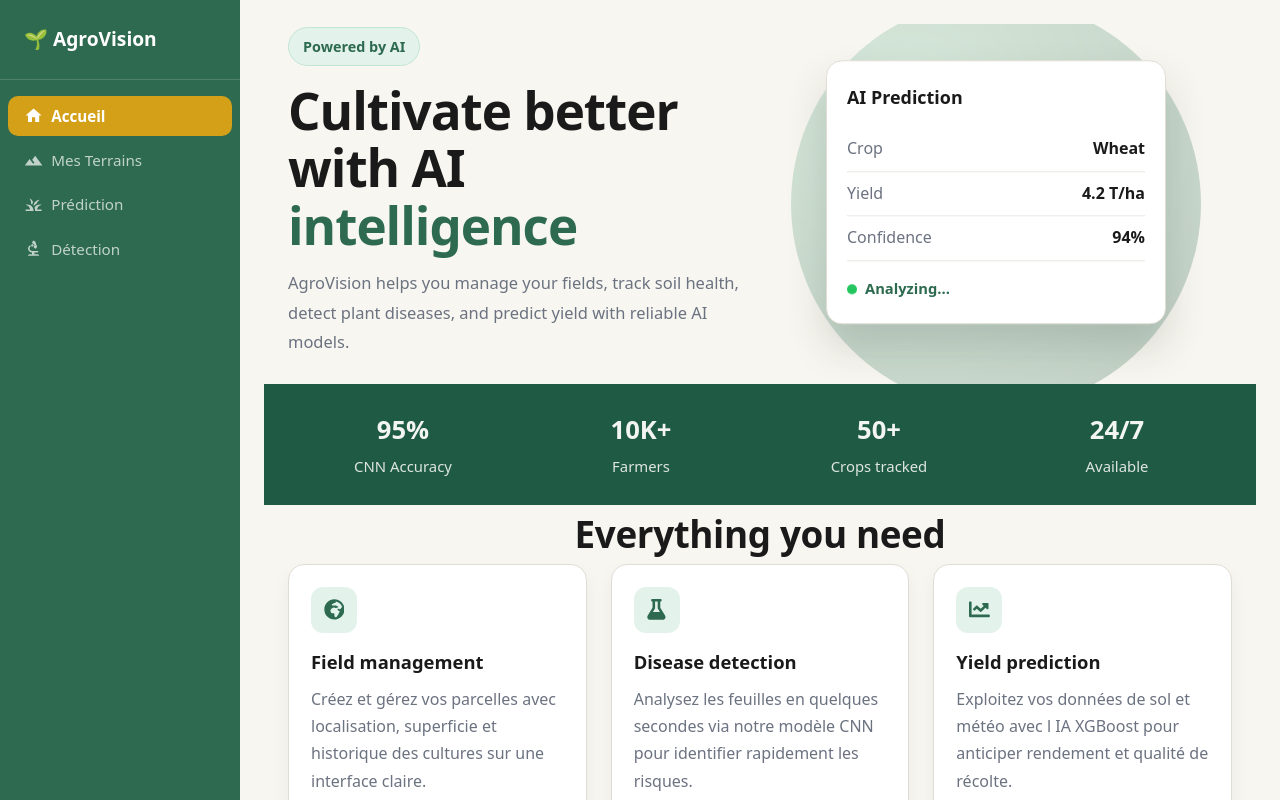
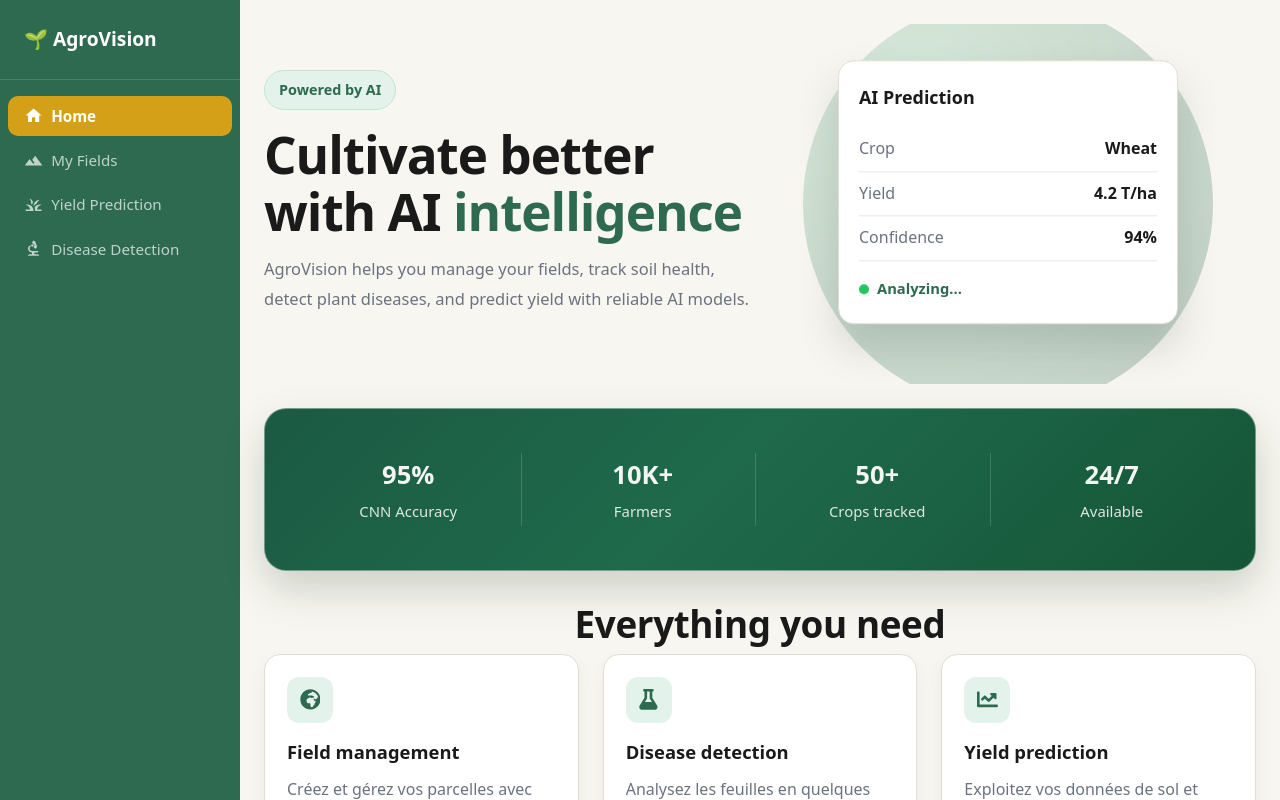
Before and after one commit to HoussemMosbeh/AgroVision, a React (Vite) app in the folder FrontEnd/: page /app in a window 1280 px wide. Shown: the top 800 px of the page. Built offline with nearby package versions, Linux system fonts and the light colour scheme; sample sign-in values are in the browser's storage.

Commit message:
sbh khyyr wldy

```diff
--- a/FrontEnd/src/components/layout/Sidebar.jsx
+++ b/FrontEnd/src/components/layout/Sidebar.jsx
@@ -3,10 +3,10 @@ import { MdHome, MdTerrain, MdGrass, MdBiotech } from 'react-icons/md'
 import './Sidebar.css'
 
 const navItems = [
-  { to: '/app',         icon: <MdHome />,    label: 'Accueil'      },
-  { to: '/app/terrain', icon: <MdTerrain />, label: 'Mes Terrains' },
-  { to: '/app/yield',   icon: <MdGrass />,   label: 'Prédiction'   },
-  { to: '/app/disease', icon: <MdBiotech />, label: 'Détection'    },
+  { to: '/app',         icon: <MdHome />,    label: 'Home' },
+  { to: '/app/terrain', icon: <MdTerrain />, label: 'My Fields' },
+  { to: '/app/yield',   icon: <MdGrass />,   label: 'Yield Prediction' },
+  { to: '/app/disease', icon: <MdBiotech />, label: 'Disease Detection' },
 ]
 
 function Sidebar() {
--- a/FrontEnd/src/pages/Home.css
+++ b/FrontEnd/src/pages/Home.css
@@ -5,7 +5,8 @@
 }
 
 .home__container {
-  width: min(1120px, calc(100% - (var(--space-lg) * 2)));
+  /* Plus d'air sur les côtés */
+  width: min(1120px, calc(100% - (var(--space-xl) * 2)));
   margin: 0 auto;
 }
 
@@ -128,13 +129,13 @@
 .home__hero {
   position: relative;
   overflow: hidden;
-  padding: var(--space-xl) 0 calc(var(--space-xl) + 6px);
+  padding: calc(var(--space-xl) + var(--space-lg)) 0 calc(var(--space-xl) + var(--space-md));
 }
 
 .home__hero-grid {
   display: grid;
   grid-template-columns: 1fr 1fr;
-  gap: var(--space-xl);
+  gap: calc(var(--space-xl) + var(--space-md));
   align-items: center;
 }
 
@@ -258,8 +259,9 @@
 
 /* Barre de stats */
 .home__stats {
-  background: #1f5a44;
-  padding: 10px 0;
+  /* Animations de révélation */
+  padding: var(--space-lg) 0;
+  background: transparent;
   opacity: 0;
   transform: translateY(10px);
   transition: opacity 0.7s ease-in-out, transform 0.7s ease-in-out;
@@ -274,12 +276,30 @@
   display: grid;
   grid-template-columns: repeat(4, minmax(0, 1fr));
   gap: var(--space-sm);
+
+  /* Design premium pour la zone entourée */
+  background: linear-gradient(135deg, #1b5a43 0%, #1f6a4b 45%, #155437 100%);
+  border: 1px solid color-mix(in srgb, var(--color-border) 25%, rgba(255, 255, 255, 0.25));
+  border-radius: calc(var(--radius-lg) + 6px);
+  padding: calc(var(--space-lg) + 6px);
+  box-shadow: 0 18px 40px rgba(10, 40, 24, 0.18);
 }
 
 .home__stat {
   padding: var(--space-md);
   text-align: center;
   color: #f3f5f2;
+  position: relative;
+}
+
+.home__stat:not(:nth-child(4))::after {
+  content: '';
+  position: absolute;
+  top: 14px;
+  right: 0;
+  height: calc(100% - 28px);
+  width: 1px;
+  background: rgba(255, 255, 255, 0.16);
 }
 
 .home__stat-value {
@@ -296,7 +316,7 @@
 
 /* Section fonctionnalites */
 .home__features {
-  padding: calc(var(--space-xl) + 6px) 0;
+  padding: calc(var(--space-xl) + var(--space-lg)) 0;
 }
 
 .home__section-title {
@@ -359,7 +379,7 @@
 
 /* Section comment ca marche */
 .home__steps {
-  padding: 0 0 calc(var(--space-xl) + 6px);
+  padding: 0 0 calc(var(--space-xl) + var(--space-lg));
 }
 
 .home__steps-line {
@@ -401,7 +421,7 @@
 .home__footer {
   border-top: 1px solid var(--color-border);
   background: color-mix(in srgb, var(--color-surface) 95%, #fefefe);
-  padding: var(--space-xl) 0;
+  padding: calc(var(--space-xl) + var(--space-lg)) 0;
 }
 
 .home__footer-inner {
@@ -551,6 +571,10 @@
     grid-template-columns: repeat(2, minmax(0, 1fr));
   }
 
+  .home__stat:not(:nth-child(4))::after {
+    display: none;
+  }
+
   .home__trust {
     gap: 8px 12px;
     font-size: 0.88rem;
```
